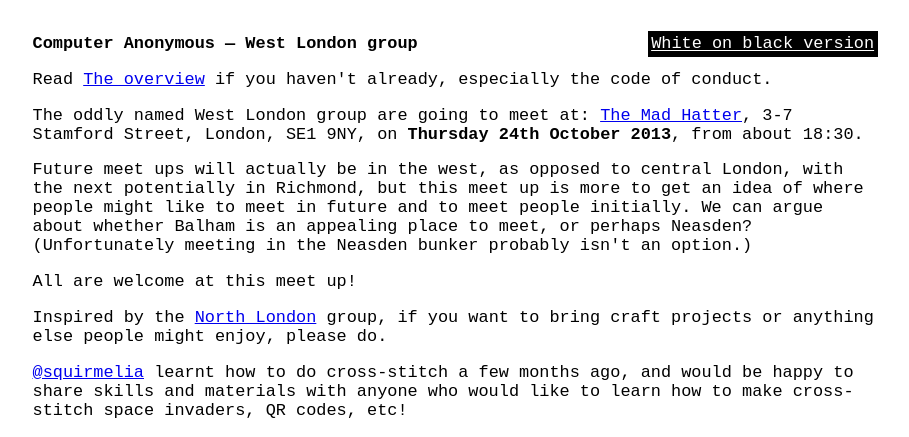
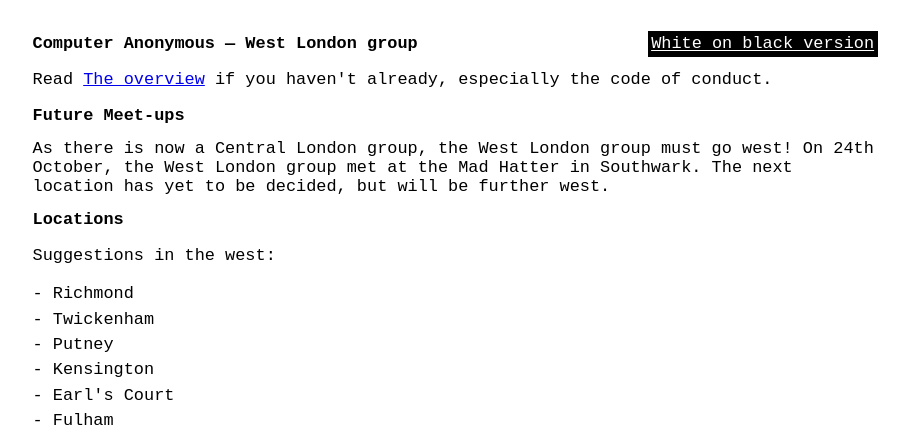
Before and after one commit to computeranonymous/computer, a Jekyll site: the page built from uk_west_london.html, in a window 1280 px wide and 1400 px high. Shown: the top 437 px of the window, without its empty margins (185-1094 px from the left). Built offline with Jekyll 4.4.1, drawn with Linux system fonts in a browser that asks for light colours; some of the changed text lies outside the part shown.

Commit message:
Changed to say the first event happened

```diff
--- a/uk_west_london.html
+++ b/uk_west_london.html
@@ -5,19 +5,12 @@ title: Computer Anonymous - West London
 <h1>Computer Anonymous — West London group</h1>
 
 <p>Read <a href="index.html">The overview</a> if you haven't already, especially the code of conduct.</p>
-<p>The oddly named West London group are going to meet at: <a href="http://www.madhatterhotel.co.uk">The Mad Hatter</a>,
-3-7 Stamford Street, London, SE1 9NY, on <b>Thursday 24th October 2013</b>, from about 18:30.
-</p>
-<p>Future meet ups will actually be in the west, as opposed to central London, with the next potentially in Richmond, but this meet up is more to get an idea of where people might like to meet in future and to meet people initially. We can argue about whether Balham is an appealing place to meet, or perhaps Neasden? (Unfortunately meeting in the Neasden bunker probably isn't an option.)</p>
-<p>All are welcome at this meet up!</p>
-<p>Inspired by the <a href="uk_north_london.html">North London</a> group, if you want to bring craft projects or anything else people might enjoy, please do.</p>
-<p><a href="http://www.twitter.com/squirmelia">@squirmelia</a> learnt how to do cross-stitch a few months ago, and would be happy to share skills and materials with anyone who would like to learn how to make cross-stitch space invaders, QR codes, etc! </p>
-<p>Here is a cross-stitch version of Blinky, the Pac-Man ghost:</p>
-<a href="http://ic.pics.livejournal.com/squirmelia/50038/35868/35868_original.jpg"><img src="http://ic.pics.livejournal.com/squirmelia/50038/35868/35868_100.jpg" alt="Blinky cross-stitch" title="Blinky" /></a>
-<p><a href="http://www.twitter.com/squirmelia">@squirmelia</a> may also bring some copies of Amiga Power.</p>
-<p></p>
-<p>There is a Facebook event, which you can add yourself to if you like: <a href="https://www.facebook.com/events/1421429641405153/">Computer Anonymous West London meet-up</a></p>
-<p>----------------------------------------------------------------------------------</p>
+
+<h2>Future Meet-ups</h2>
+
+As there is now a Central London group, the West London group must go west! On 24th October, the West London group met at the Mad Hatter in Southwark.
+The next location has yet to be decided, but will be further west.
+
 <h2>Locations</h2>
 <p>Suggestions in the west:</p>
 <ul><li>Richmond</li>
@@ -30,30 +23,43 @@ title: Computer Anonymous - West London
             <li>Ealing</li>
             <li>Acton</li>
             <li>Balham</li>
+            <li>Clapham</li>
             <li>Add your own suggestions</li>
 </ul>
-<p>Suggestions that are more central:</p>
-<ul><li>Waterloo</li>
-      <li>London Bridge</li>
-      <li>Victoria</li>
-      <li>Add your own suggestions</li>
-</ul>
 
-<p>Pub suggestions:</p>
-<ul><li><a href="http://www.caskpubandkitchen.com">Cask Pub and Kitchen</a> - Victoria</li>
-      <li><a href="http://www.madhatterhotel.co.uk">Mad Hatter</a> - Southwark</li>
-      <li>Royal Festival Hall foyer</li>
-      <li>Hayward Gallery concrete bar</li>
-      <li>White Horse, Parsons Green</li>
+<p>Venue suggestions:</p>
+  <li>White Horse, Parsons Green</li>
       <li><a href="http://www.accessrichmond.co.uk/drinking.html">Accessible pubs in Richmond and Twickenham</a></li>
       <li>White Swan, Richmond</li>
       <li>The Bedford, Balham</li>
       <li>Rylston, Fulham</li>
       <li>Triple Crown Inn, Richmond</li>
+      <li>Little House, Ham Close, Ham, Richmond council. Tuesdays from 19:30 to 21:30. There is a nearby ccpizza, 2 for one on collection.</li>
       <li>Add your own suggestions</li>
 </ul>
 
-<p>Other suggestions:</p>
-<ul> <li> Meetup at little house, ham close , Ham, Richmond council Tuesdays from 19:30 to 21:30 thete is a nearby ccpizza 2 for one on collection</li>
 
-<\ul>
+<h2>Previous Meet-ups</h2>
+
+<p>The oddly named West London group met at: <a href="http://www.madhatterhotel.co.uk">The Mad Hatter</a>,
+3-7 Stamford Street, London, SE1 9NY, on <b>Thursday 24th October 2013</b>, from about 18:30.
+<p>Copies of Amiga Power were read, space invaders and Pac-Man ghosts were cross-stitched, people attempted regular expression crosswords, and read print-outs of esoteric languages such as the My Little Pony inspired <a href="http://esolangs.org/wiki/FiM%2B%2B">FiM++</a>.
+Cider, lemonade and lime, beer, and other such beverages were drunk, pies were eaten. Stickers were stuck. (Thanks Tef!)
+And also, most importantly, many wonderful conversations were had.
+
+This was the Facebook event: <a href="https://www.facebook.com/events/1421429641405153/">Computer Anonymous West London meet-up</a></p>
+<p>----------------------------------------------------------------------------------</p>
+
+<h2>Locations in central London that might be convenient for people in west London</h2>
+<ul><li>Waterloo</li>
+      <li>London Bridge</li>
+      <li>Victoria</li>
+</ul>
+
+
+<p>Venue suggestions in central London that might be convenient for people in west London:</p>
+<ul><li><a href="http://www.caskpubandkitchen.com">Cask Pub and Kitchen</a> - Victoria</li>
+      <li><a href="http://www.madhatterhotel.co.uk">Mad Hatter</a> - Southwark</li>
+      <li>Royal Festival Hall foyer</li>
+      <li>Hayward Gallery concrete bar</li>
+    </ul>
```
